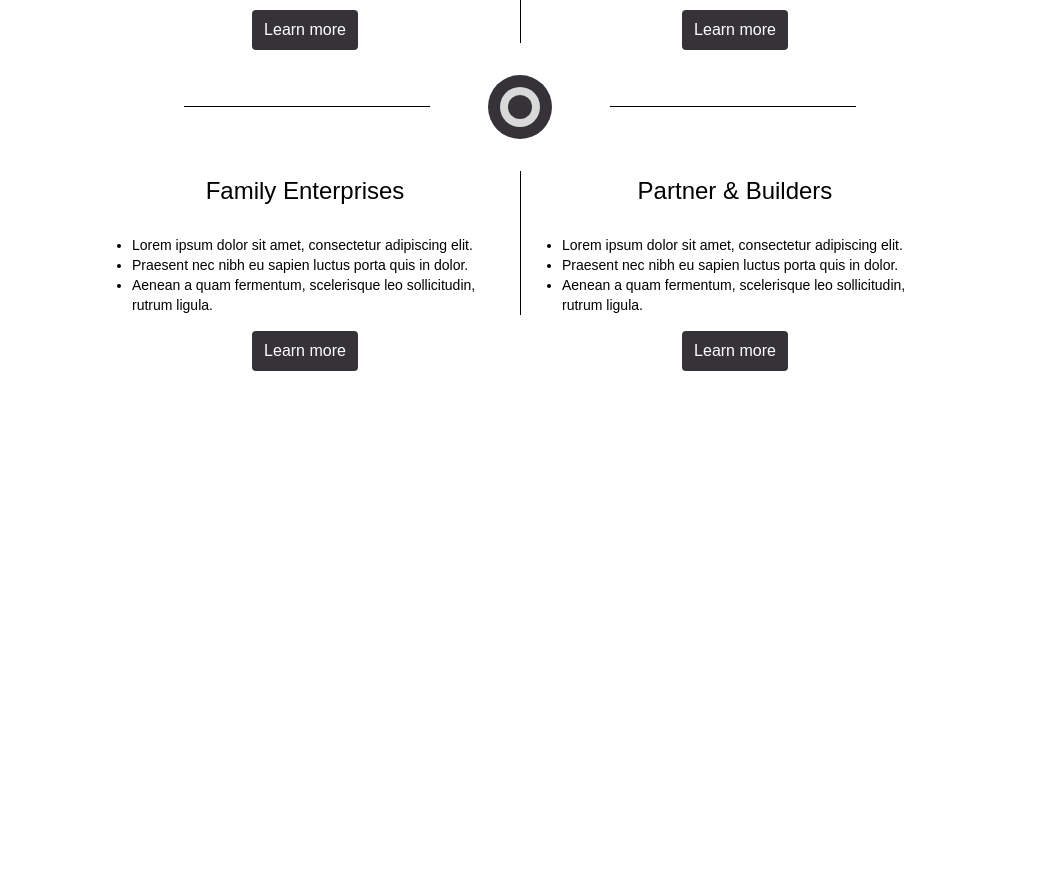
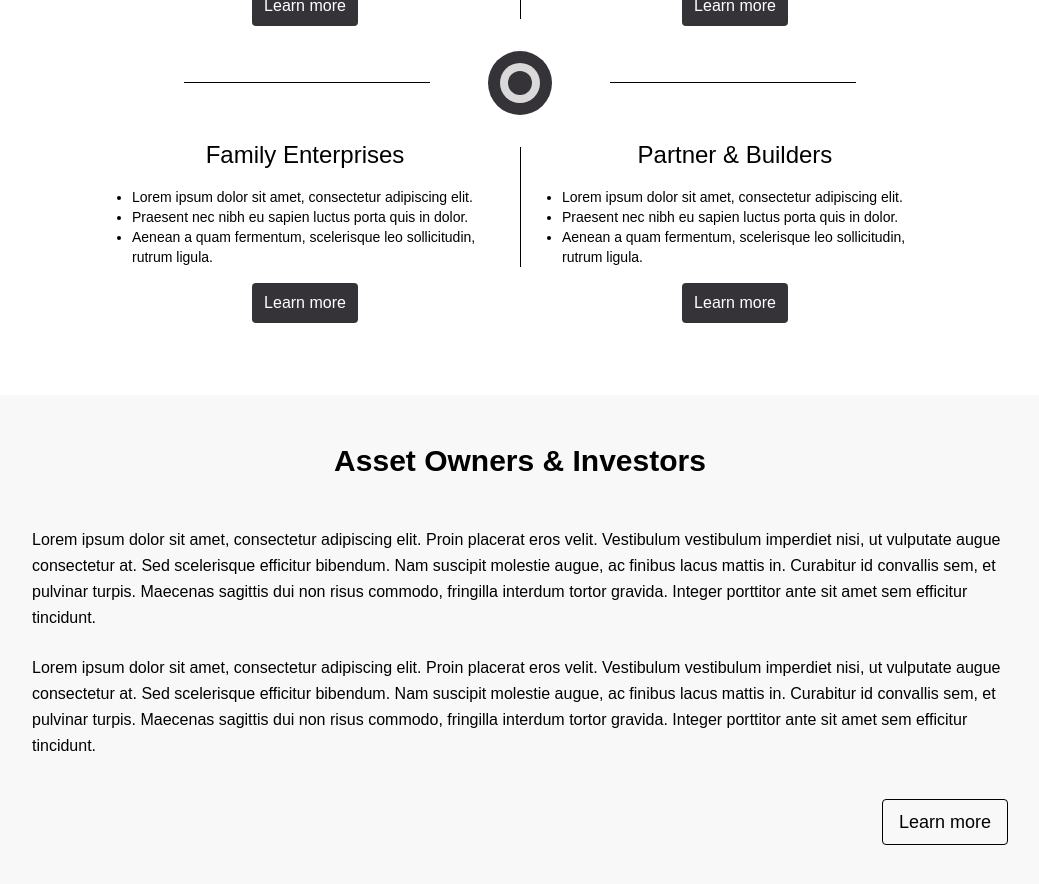
Before and after one commit to algeoffrey/altira_fe, a SvelteKit app in the folder front-end/: page /solutions in a window 1280 px wide. Shown: the part 920-1804 px from the top of the page, without its empty margins (120-1159 px from the left). Before the commit the page ends 1363 px from the top, so only its background shows below. Built offline with nearby package versions, Linux system fonts and the light colour scheme; a web font is replaced by a local one.

Commit message:
Add asset owner & investor section

```diff
--- a/front-end/src/lib/atoms/CardTitle.svelte
+++ b/front-end/src/lib/atoms/CardTitle.svelte
@@ -5,4 +5,4 @@
     export let weight = "font-semibold"
 </script>
 
-<h3 class={`${weight} mb-3 mt-3 ${align} ${size}`}>{text}</h3>
+<h3 class={`${weight} ${align} ${size}`}>{text}</h3>
--- /dev/null
+++ b/front-end/src/lib/molecules/AssetOwnerSection.svelte
@@ -0,0 +1,26 @@
+<script>
+    import CardTitle from "../atoms/CardTitle.svelte";
+    import ActionButton from "../atoms/ActionButton.svelte";
+
+    export let title = "Asset Owners & Investors";
+    export let paragraphs = [
+        "Lorem ipsum dolor sit amet, consectetur adipiscing elit. Proin placerat eros velit. Vestibulum vestibulum imperdiet nisi, ut vulputate augue consectetur at. Sed scelerisque efficitur bibendum. Nam suscipit molestie augue, ac finibus lacus mattis in. Curabitur id convallis sem, et pulvinar turpis. Maecenas sagittis dui non risus commodo, fringilla interdum tortor gravida. Integer porttitor ante sit amet sem efficitur tincidunt.",
+        "Lorem ipsum dolor sit amet, consectetur adipiscing elit. Proin placerat eros velit. Vestibulum vestibulum imperdiet nisi, ut vulputate augue consectetur at. Sed scelerisque efficitur bibendum. Nam suscipit molestie augue, ac finibus lacus mattis in. Curabitur id convallis sem, et pulvinar turpis. Maecenas sagittis dui non risus commodo, fringilla interdum tortor gravida. Integer porttitor ante sit amet sem efficitur tincidunt."
+    ];
+    export let buttonText = "Learn more";
+    export let buttonLink = "#";
+</script>
+
+<section class="flex flex-col md:flex-col items-center justify-between py-12 px-6 bg-[#F8F8F8]">
+    <h2 class="text-center text-2xl md:text-3xl font-semibold mb-6">{title}</h2>
+
+    <!-- Text Content -->
+    <div class="mb-8 md:mb-0 font-light mb-12 py-6 max-w-8xl mx-32">
+        {#each paragraphs as paragraph}
+            <p class="text-base font-light mb-6 leading-relaxed">{paragraph}</p>
+        {/each}
+        <div class="mt-10 flex justify-end">
+            <ActionButton text={buttonText} href={buttonLink} theme="transparent" variant="secondary" bordersize="px-4 py-2" size="text-md md:text-lg" fontWeight="font-medium" />
+        </div>
+    </div>
+</section>
--- a/front-end/src/lib/molecules/index.js
+++ b/front-end/src/lib/molecules/index.js
@@ -1,4 +1,5 @@
 export {default as HeroQuote} from './HeroQuote.svelte';
 export {default as InfoCard} from './InfoCard.svelte';
 
-export {default as CourseCardContent} from './CourseCardContent.svelte'
+export {default as CourseCardContent} from './CourseCardContent.svelte';
+export {default as AssetOwnerSection} from './AssetOwnerSection.svelte';
--- a/front-end/src/routes/solutions/+page.svelte
+++ b/front-end/src/routes/solutions/+page.svelte
@@ -1,5 +1,6 @@
 <script>
     import { Navbar, PageHeader, BeneficiarySection } from '/src/lib/organisms';
+    import AssetOwnerSection from '../../lib/molecules/AssetOwnerSection.svelte';
   </script>
 
   <Navbar theme="black" />
@@ -19,3 +20,5 @@
 />
 
 <BeneficiarySection/>
+
+<AssetOwnerSection/>
```
